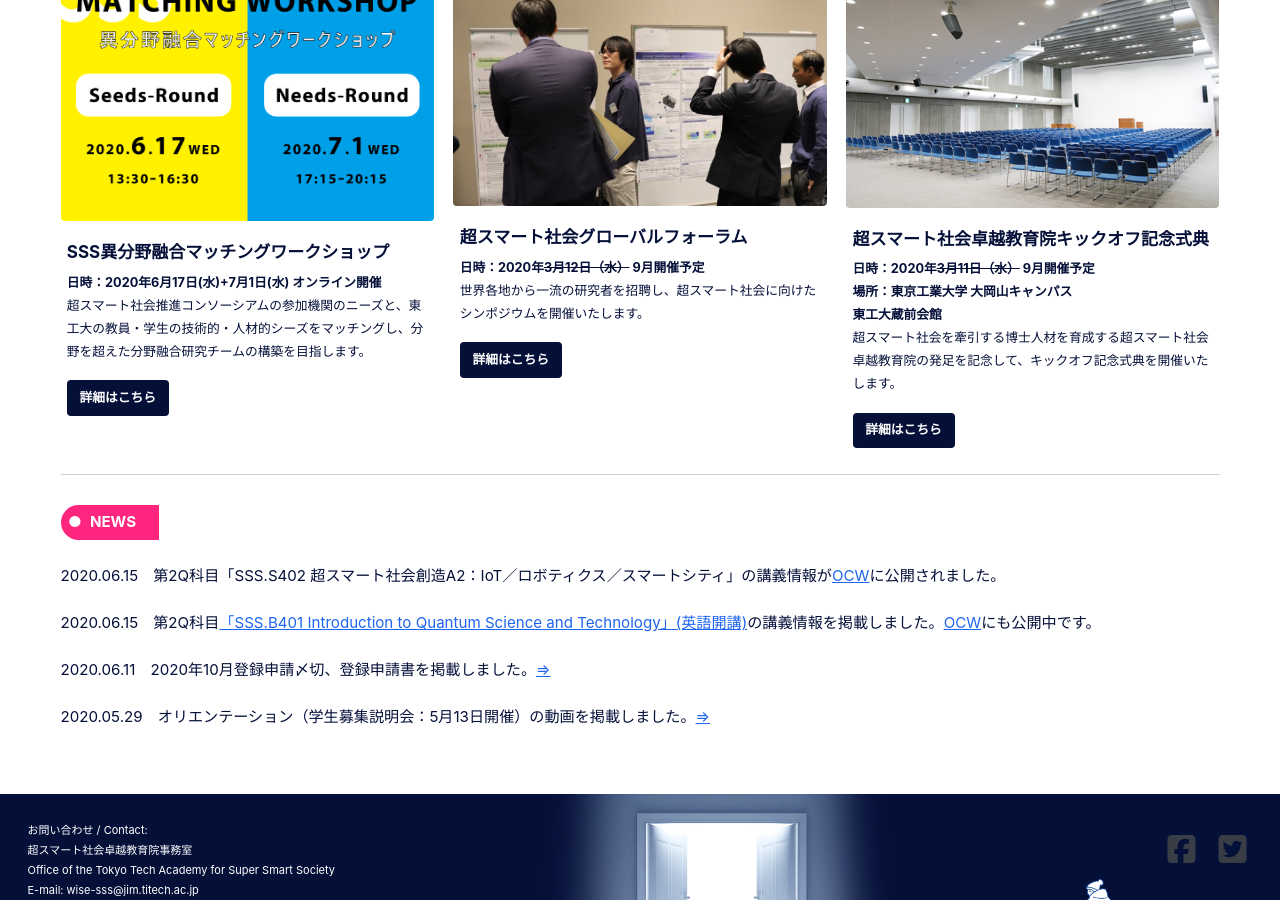
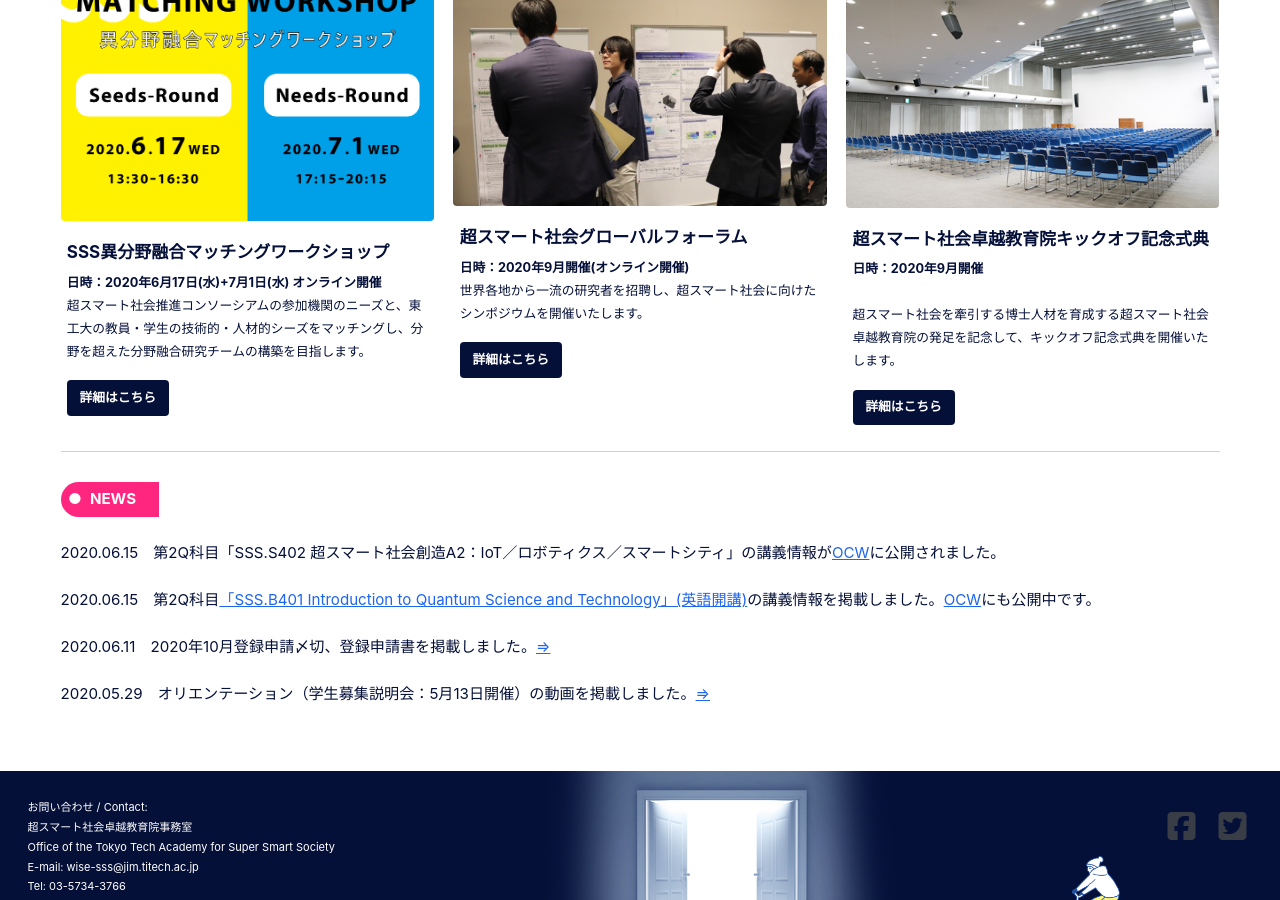
Before and after one commit to fl1d/w0ex.github.io, a Jekyll site: the page built from _pages/home.md, in a window 1280 px wide and 900 px high, scrolled down 535 px. Built offline with Jekyll 4.4.1, drawn with Linux system fonts in a browser that asks for light colours; cached includes are drawn as plain includes; nearby versions of some CDN libraries.

Commit message:
Update home.md

```diff
--- a/_pages/home.md
+++ b/_pages/home.md
@@ -41,7 +41,7 @@ feature_row:
   - image_path: /assets/images/poster.jpg
     alt: "超スマート社会グローバルフォーラム"
     title: "超スマート社会グローバルフォーラム"
-    excerpt: "<B>日時：2020年~~3月12日（水）~~ 9月開催予定</B><br>世界各地から一流の研究者を招聘し、超スマート社会に向けたシンポジウムを開催いたします。"
+    excerpt: "<B>日時：2020年9月開催(オンライン開催)</B><br>世界各地から一流の研究者を招聘し、超スマート社会に向けたシンポジウムを開催いたします。"
     url: "/global_forum/"
     btn_label: "詳細はこちら"
     btn_class: "btn--primary"
@@ -49,7 +49,7 @@ feature_row:
   - image_path: /assets/images/kuramae.jpg
     alt: "超スマート社会卓越教育院キックオフ記念式典 "
     title: "超スマート社会卓越教育院キックオフ記念式典 "
-    excerpt: "<B>日時：2020年~~3月11日（水）~~ 9月開催予定<br>場所：東京工業大学 大岡山キャンパス <br>東工大蔵前会館</B><br>超スマート社会を牽引する博士人材を育成する超スマート社会卓越教育院の発足を記念して、キックオフ記念式典を開催いたします。"
+    excerpt: "<B>日時：2020年9月開催<br></B><br>超スマート社会を牽引する博士人材を育成する超スマート社会卓越教育院の発足を記念して、キックオフ記念式典を開催いたします。"
     url: "/kick-off/"
     btn_label: "詳細はこちら"
     btn_class: "btn--primary"
```
